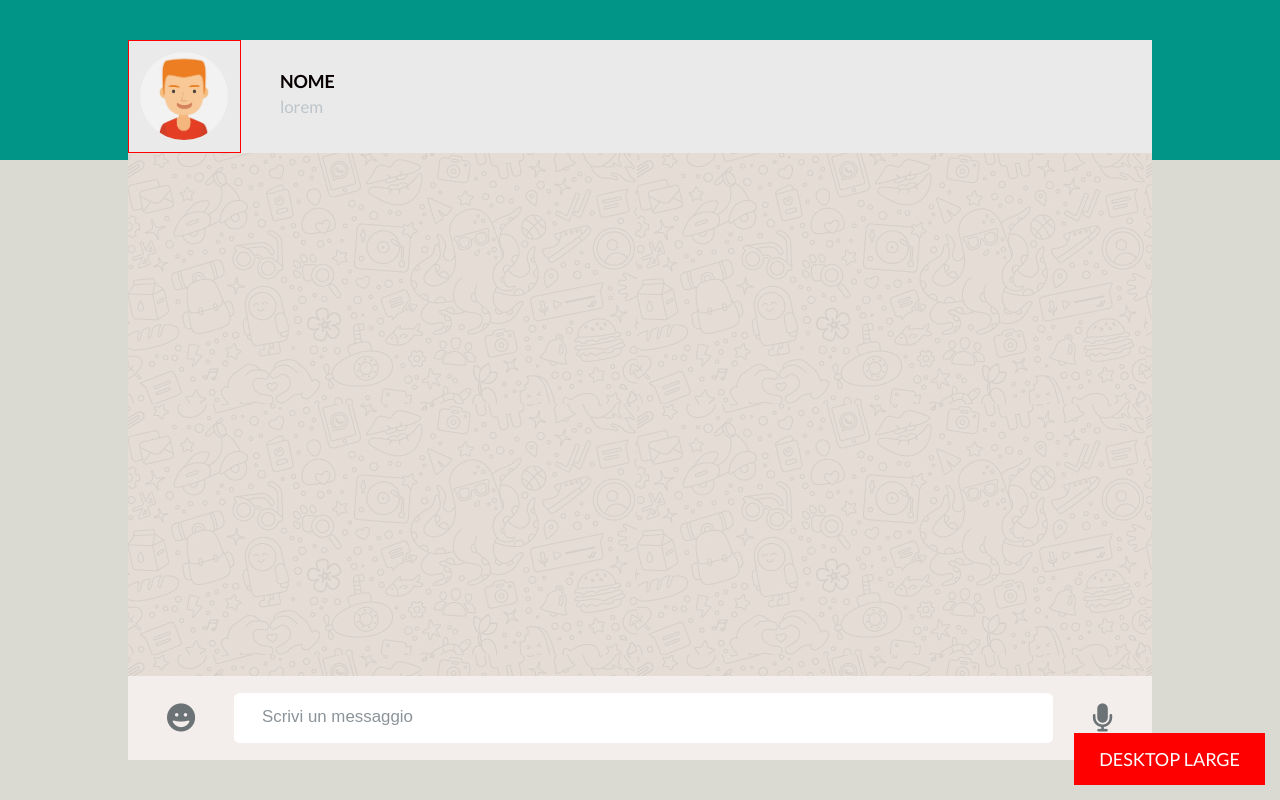
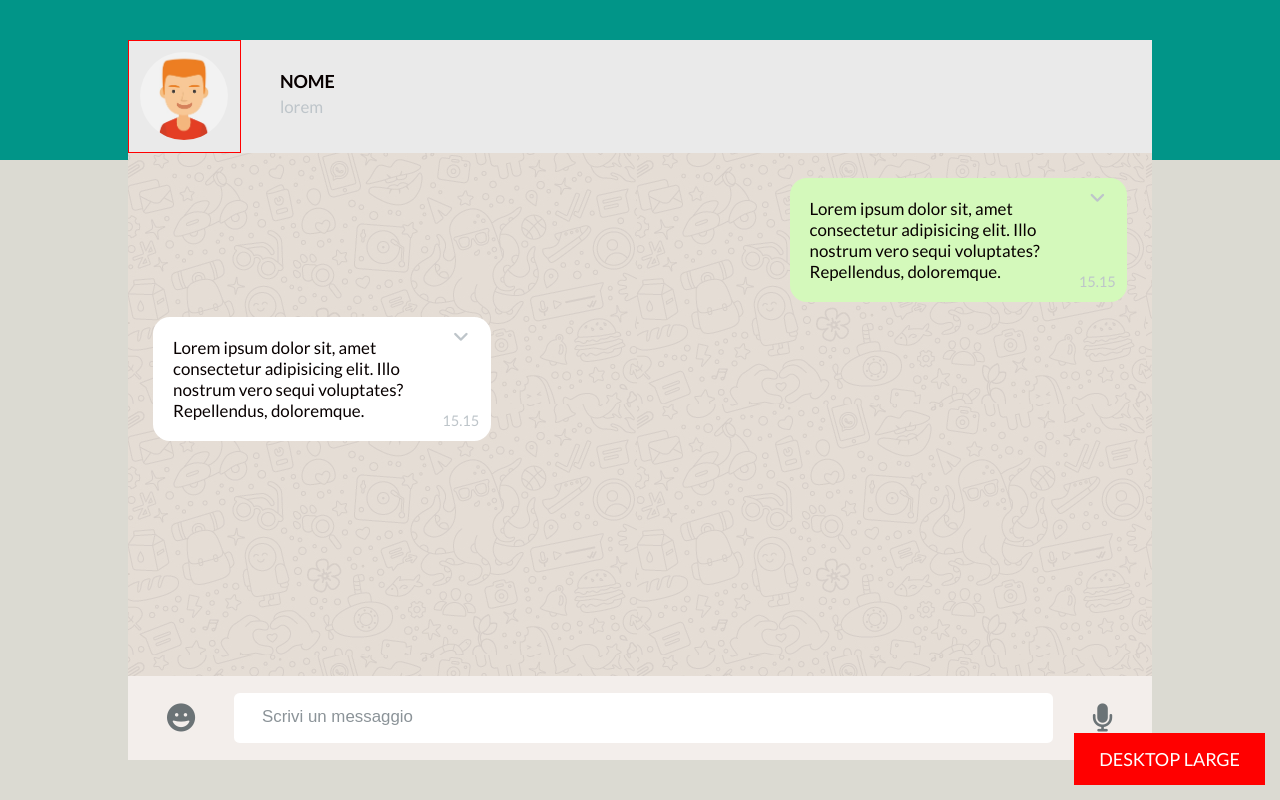
Before and after one commit to byHYONS/html-css-boolzapp, a plain HTML site: page index.html in a window 1280 px wide. Drawn offline with Linux system fonts and the light colour scheme.

Commit message:
[UPD] done content chat section

```diff
--- a/css/_partials/common.css
+++ b/css/_partials/common.css
@@ -106,12 +106,36 @@ figure.user__avatar {
     color: var(--color-text-message);
 }
 
+.content__chat {
+    display: flex;
+    flex-direction: column;
+    overflow: scroll;
+}
+
+.content__text-area{
+    display: flex;
+    max-width: 18.75rem;
+    border-radius: .9375rem;
+}
 
 
+.content__text-area__in {background-color: var(--color-message-out); align-self: flex-end;}
 
 
+.content__text-area__out {background-color: var(--color-message-in);align-self: flex-start}
 
+.text-area__info {
+    display: flex;
+    flex-direction: column;
+    justify-content: space-between;
+    align-items: center;
+}
 
+.content__text-area p {color: var(--color-text-primary);}
+
+.text-area__info i, .text-area__info span {padding: .625rem; color: var(--color-text-secondary);}
+
+.text-area__info span {font-size: .8125rem;}
 
 
 
--- a/index.html
+++ b/index.html
@@ -87,14 +87,26 @@
                             </div>
                         </div>
                         <!-- CONTENUTO DELLA CHAT -->
-                        <div class="content__chat">
+                        <div class="content__chat pdg-25">
                             <!-- MESSAGGI IN INGRESSO -->
-                            <div class="content__chat__in">
-
+                            <div class="content__text-area content__text-area__in mb-15">
+                                <div id="text-in" class="text-area__in">
+                                    <p class="pdg-20">Lorem ipsum dolor sit, amet consectetur adipisicing elit. Illo nostrum vero sequi voluptates? Repellendus, doloremque.</p>
+                                </div>
+                                <div class="text-area__info">
+                                    <i class="fas fa-angle-down"></i>
+                                    <span class="hour">15.15</span>
+                                </div>
                             </div>
                             <!-- MESSAGGI IN USCITA -->
-                            <div class="content__chat__out">
-
+                            <div class="content__text-area content__text-area__out mb-15">
+                                <div id="text-in" class="text-area__out">
+                                    <p class="pdg-20">Lorem ipsum dolor sit, amet consectetur adipisicing elit. Illo nostrum vero sequi voluptates? Repellendus, doloremque.</p>
+                                </div>
+                                <div class="text-area__info">
+                                    <i class="fas fa-angle-down"></i>
+                                    <span class="hour">15.15</span>
+                                </div>
                             </div>
                         </div>
                         <!-- AREA TEXT PER SCRIVERE I MESSAGGI -->
```
